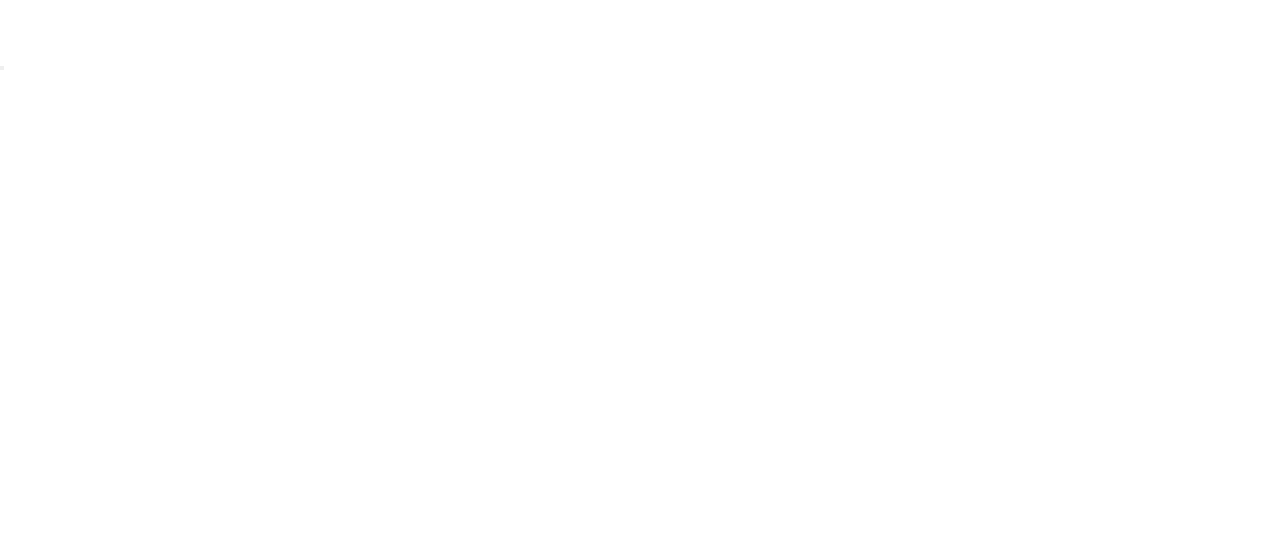
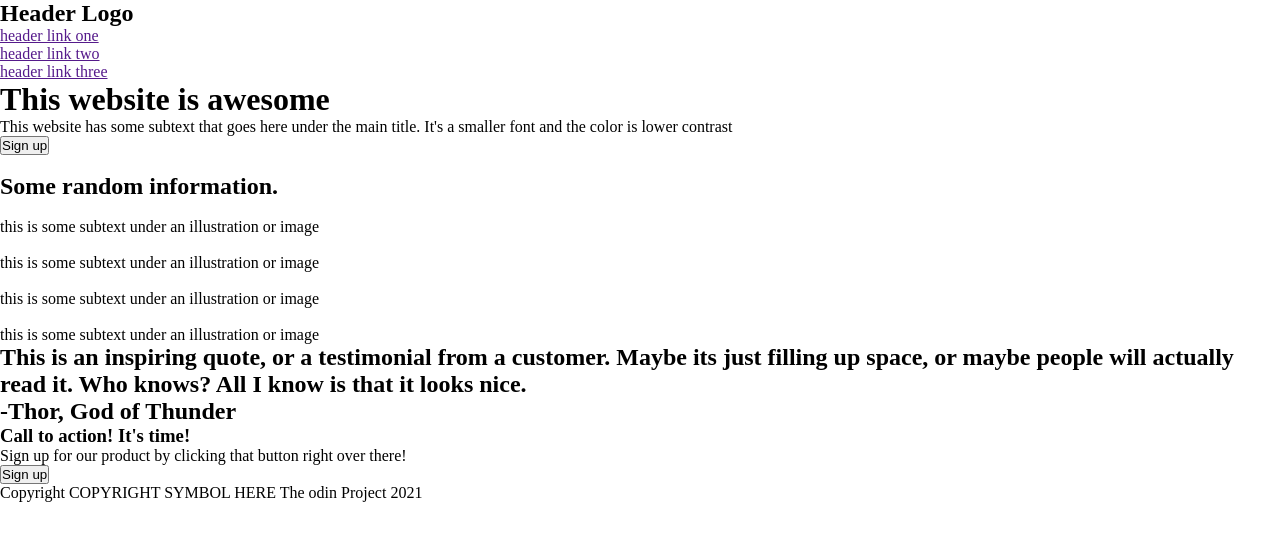
Before and after one commit to ris4rob/odin-landingpage, a plain HTML site: page index.html in a window 1280 px wide. Drawn offline with Linux system fonts and the light colour scheme.

Commit message:
Complete index.html without styles

```diff
--- a/index.html
+++ b/index.html
@@ -9,21 +9,63 @@
   <body>
     <header>
       <nav>
-        <h1></h1>
+        <h1>Header Logo</h1>
         <ul>
-          <li><a href=""></a></li>
-          <li><a href=""></a></li>
-          <li><a href=""></a></li>
+          <li><a href="">header link one</a></li>
+          <li><a href="">header link two</a></li>
+          <li><a href="">header link three</a></li>
         </ul>
       </nav>
       <div class="showcase">
         <div class="showcase-text">
-          <h1 class="showcase-header"></h1>
-          <p class="showcase-text"></p>
-          <button class="showcase-btn"></button>
+          <h1 class="showcase-header">This website is awesome</h1>
+          <p class="showcase-text">
+            This website has some subtext that goes here under the main title.
+            It's a smaller font and the color is lower contrast
+          </p>
+          <button class="showcase-btn">Sign up</button>
         </div>
         <img src="" alt="" class="showcase-img" />
       </div>
     </header>
+    <section class="card-container">
+      <h2 class="card-text">Some random information.</h2>
+      <div class="cardwrapper">
+        <div class="card">
+          <img src="" alt="" />
+          <p>this is some subtext under an illustration or image</p>
+        </div>
+        <div class="card">
+          <img src="" alt="" />
+          <p>this is some subtext under an illustration or image</p>
+        </div>
+        <div class="card">
+          <img src="" alt="" />
+          <p>this is some subtext under an illustration or image</p>
+        </div>
+        <div class="card">
+          <img src="" alt="" />
+          <p>this is some subtext under an illustration or image</p>
+        </div>
+      </div>
+    </section>
+    <section class="quote">
+      <h2>
+        This is an inspiring quote, or a testimonial from a customer. Maybe its
+        just filling up space, or maybe people will actually read it. Who knows?
+        All I know is that it looks nice. <br />
+        <span>-Thor, God of Thunder</span>
+      </h2>
+    </section>
+    <section class="call-to-action">
+      <div class="call-to-action-wrapper">
+        <h3>Call to action! It's time!</h3>
+        <p>Sign up for our product by clicking that button right over there!</p>
+      </div>
+      <button>Sign up</button>
+    </section>
+    <footer>
+      <p>Copyright <span>COPYRIGHT SYMBOL HERE</span> The odin Project 2021</p>
+    </footer>
   </body>
 </html>
```
